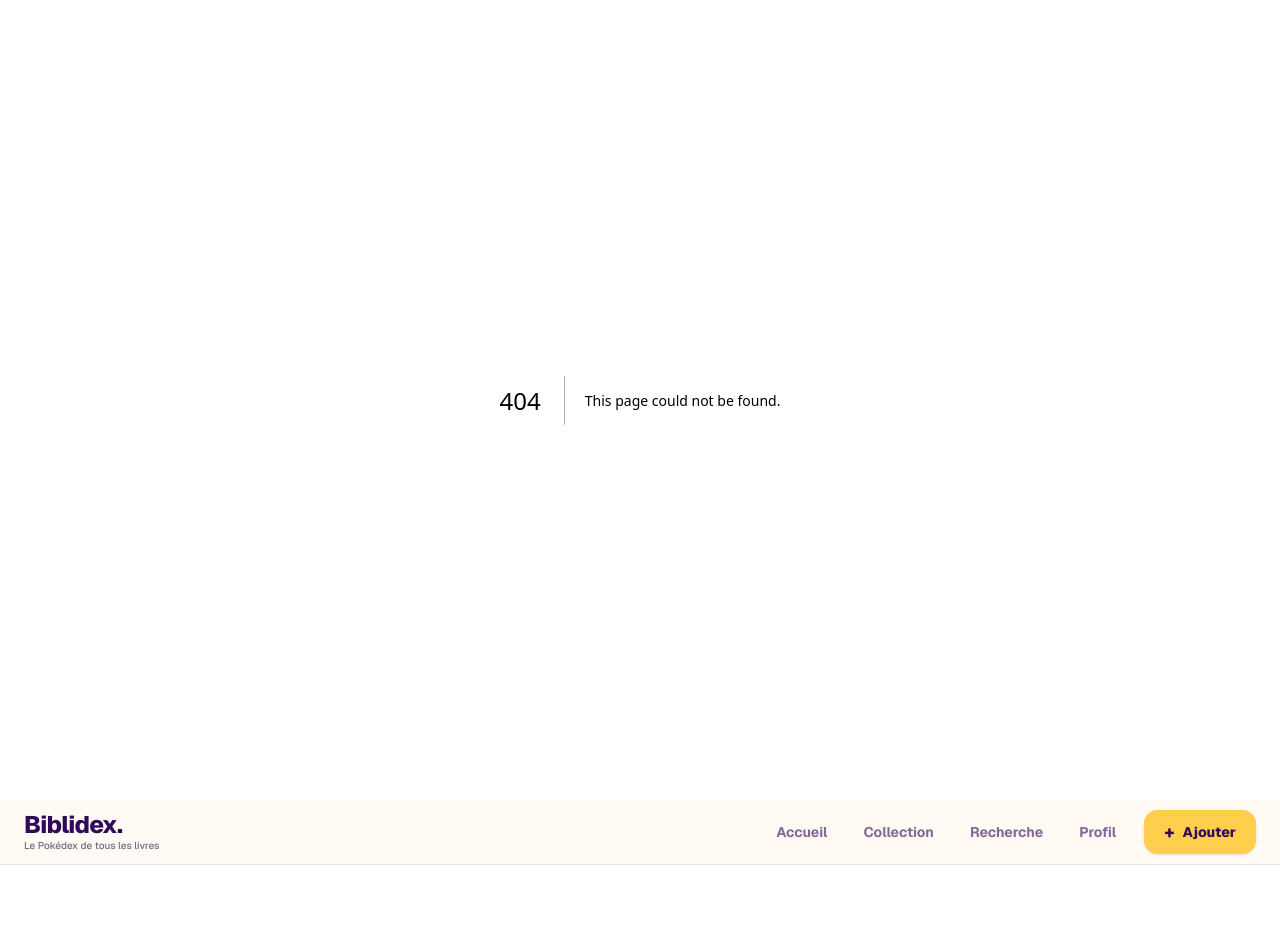
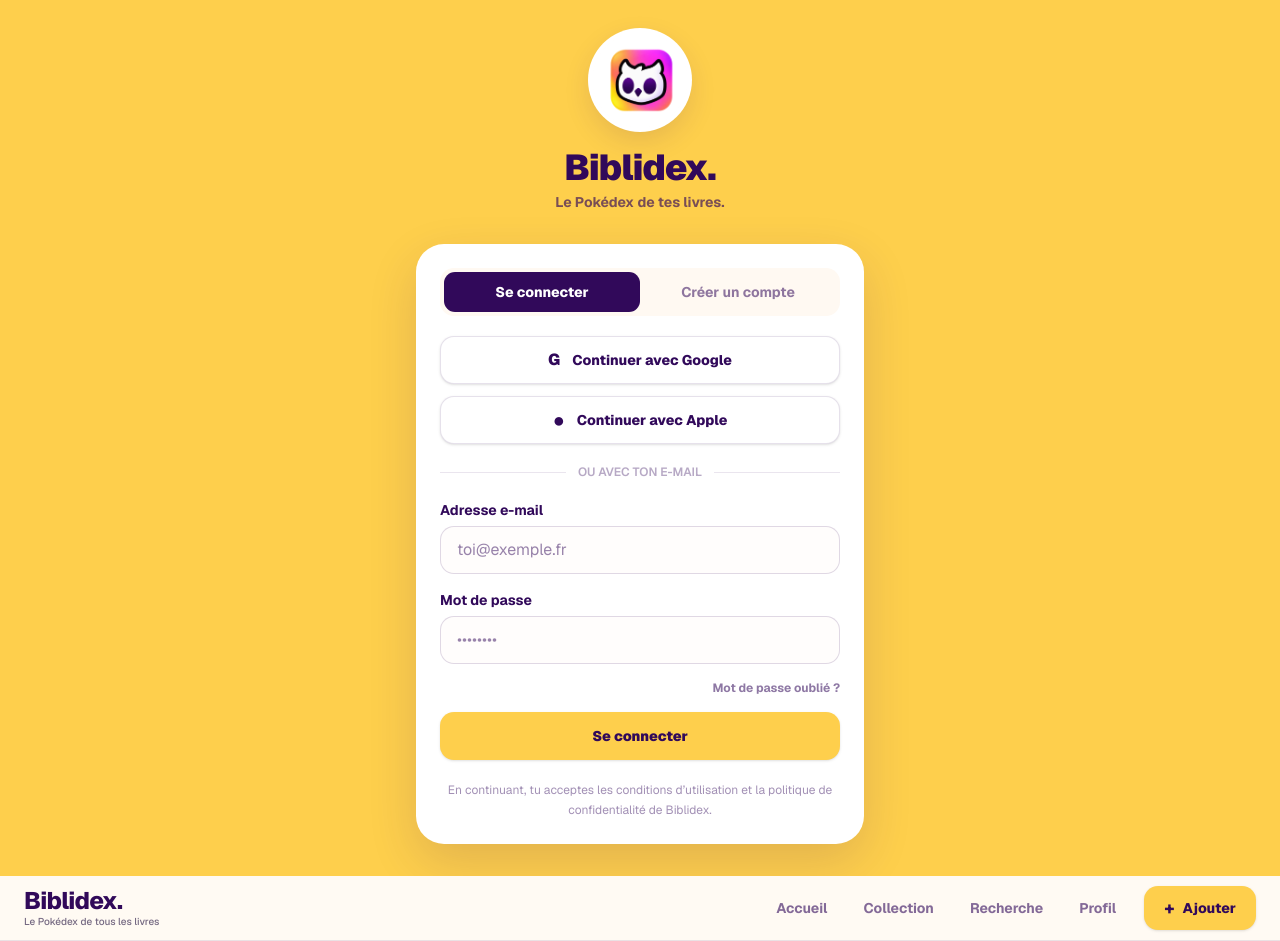
Before and after one commit to MedReyn/biblidex, a Next.js app: page /auth in a window 1280 px wide. Before the commit this address had no page. Before the commit the page ends 865 px from the top, so only its background shows below. Built offline with nearby package versions, Linux system fonts and the light colour scheme; no server answers.

Commit message:
feat(auth): add Biblidex authentication foundation

```diff
--- /dev/null
+++ b/app/auth/page.tsx
@@ -0,0 +1,158 @@
+"use client";
+
+import Image from "next/image";
+import { FormEvent, useEffect, useState } from "react";
+import { useRouter, useSearchParams } from "next/navigation";
+import { createClient } from "../lib/supabase/client";
+
+type Mode = "login" | "signup";
+
+export default function AuthPage() {
+  const router = useRouter();
+  const searchParams = useSearchParams();
+  const supabase = createClient();
+  const [mode, setMode] = useState<Mode>(searchParams.get("mode") === "signup" ? "signup" : "login");
+  const [email, setEmail] = useState("");
+  const [password, setPassword] = useState("");
+  const [confirmation, setConfirmation] = useState("");
+  const [loading, setLoading] = useState(false);
+  const [socialLoading, setSocialLoading] = useState<"google" | "apple" | null>(null);
+  const [message, setMessage] = useState("");
+  const [error, setError] = useState("");
+
+  useEffect(() => {
+    const requestedMode = searchParams.get("mode");
+    if (requestedMode === "signup" || requestedMode === "login") setMode(requestedMode);
+    if (searchParams.get("error") === "auth_callback") setError("La connexion n’a pas pu être finalisée. Réessaie.");
+  }, [searchParams]);
+
+  function switchMode(nextMode: Mode) {
+    setMode(nextMode);
+    setError("");
+    setMessage("");
+    router.replace(nextMode === "signup" ? "/auth?mode=signup" : "/auth");
+  }
+
+  async function handleSubmit(event: FormEvent<HTMLFormElement>) {
+    event.preventDefault();
+    setLoading(true);
+    setError("");
+    setMessage("");
+
+    if (mode === "signup" && password !== confirmation) {
+      setError("Les mots de passe ne correspondent pas.");
+      setLoading(false);
+      return;
+    }
+
+    const result =
+      mode === "signup"
+        ? await supabase.auth.signUp({
+            email,
+            password,
+            options: { emailRedirectTo: window.location.origin + "/auth/callback" },
+          })
+        : await supabase.auth.signInWithPassword({ email, password });
+
+    if (result.error) {
+      setError(result.error.message);
+      setLoading(false);
+      return;
+    }
+
+    if (mode === "signup") {
+      setMessage("Compte créé. Vérifie ton e-mail pour confirmer ton adresse.");
+      setLoading(false);
+      return;
+    }
+
+    router.replace("/");
+    router.refresh();
+  }
+
+  async function handleSocial(provider: "google" | "apple") {
+    setSocialLoading(provider);
+    setError("");
+
+    const { data, error: authError } = await supabase.auth.signInWithOAuth({
+      provider,
+      options: {
+        redirectTo: window.location.origin + "/auth/callback?next=/",
+      },
+    });
+
+    if (authError) {
+      setError(authError.message);
+      setSocialLoading(null);
+      return;
+    }
+
+    if (data.url) window.location.assign(data.url);
+  }
+
+  return (
+    <main className="min-h-[100dvh] bg-[#FECF4C] px-4 py-8 sm:px-6">
+      <div className="mx-auto flex min-h-[calc(100dvh-4rem)] w-full max-w-md flex-col justify-center">
+        <div className="text-center">
+          <div className="mx-auto flex h-24 w-24 items-center justify-center rounded-full bg-white shadow-[0_10px_30px_rgba(49,9,90,0.14)] ring-4 ring-white">
+            <Image src="/logo/biblidex-owl.png" alt="Biblidex" width={82} height={82} priority className="h-[76px] w-[76px] object-contain" />
+          </div>
+          <h1 className="mt-5 text-4xl font-black tracking-tight text-[#31095A]">Biblidex.</h1>
+          <p className="mt-1 text-sm font-bold text-[#31095A]/65">Le Pokédex de tes livres.</p>
+        </div>
+
+        <section className="mt-8 rounded-[28px] bg-white p-5 shadow-[0_18px_50px_rgba(49,9,90,0.14)] sm:p-6">
+          <div className="grid grid-cols-2 rounded-[14px] bg-[#FFF9F2] p-1">
+            <button type="button" onClick={() => switchMode("login")} className={mode === "login" ? "rounded-[11px] bg-[#31095A] px-3 py-2.5 text-sm font-extrabold text-white" : "rounded-[11px] px-3 py-2.5 text-sm font-bold text-[#31095A]/55"}>Se connecter</button>
+            <button type="button" onClick={() => switchMode("signup")} className={mode === "signup" ? "rounded-[11px] bg-[#31095A] px-3 py-2.5 text-sm font-extrabold text-white" : "rounded-[11px] px-3 py-2.5 text-sm font-bold text-[#31095A]/55"}>Créer un compte</button>
+          </div>
+
+          <div className="mt-5 grid gap-3">
+            <SocialButton label="Continuer avec Google" onClick={() => handleSocial("google")} loading={socialLoading === "google"} icon={<GoogleIcon />} />
+            <SocialButton label="Continuer avec Apple" onClick={() => handleSocial("apple")} loading={socialLoading === "apple"} icon={<AppleIcon />} />
+          </div>
+
+          <div className="my-5 flex items-center gap-3 text-xs font-semibold text-[#31095A]/35">
+            <div className="h-px flex-1 bg-[#31095A]/10" /><span>OU AVEC TON E-MAIL</span><div className="h-px flex-1 bg-[#31095A]/10" />
+          </div>
+
+          <form onSubmit={handleSubmit} className="grid gap-4">
+            <label className="grid gap-1.5">
+              <span className="text-sm font-bold text-[#31095A]">Adresse e-mail</span>
+              <input type="email" required autoComplete="email" value={email} onChange={(event) => setEmail(event.target.value)} className="min-h-12 rounded-[14px] border border-[#31095A]/15 bg-[#FFFDFC] px-4 text-base text-[#31095A] outline-none transition focus:border-[#F837E2] focus:ring-2 focus:ring-[#F837E2]/15" placeholder="toi@exemple.fr" />
+            </label>
+
+            <label className="grid gap-1.5">
+              <span className="text-sm font-bold text-[#31095A]">Mot de passe</span>
+              <input type="password" required minLength={6} autoComplete={mode === "signup" ? "new-password" : "current-password"} value={password} onChange={(event) => setPassword(event.target.value)} className="min-h-12 rounded-[14px] border border-[#31095A]/15 bg-[#FFFDFC] px-4 text-base text-[#31095A] outline-none transition focus:border-[#F837E2] focus:ring-2 focus:ring-[#F837E2]/15" placeholder="••••••••" />
+            </label>
+
+            {mode === "signup" && (
+              <label className="grid gap-1.5">
+                <span className="text-sm font-bold text-[#31095A]">Confirmer le mot de passe</span>
+                <input type="password" required minLength={6} autoComplete="new-password" value={confirmation} onChange={(event) => setConfirmation(event.target.value)} className="min-h-12 rounded-[14px] border border-[#31095A]/15 bg-[#FFFDFC] px-4 text-base text-[#31095A] outline-none transition focus:border-[#F837E2] focus:ring-2 focus:ring-[#F837E2]/15" placeholder="••••••••" />
+              </label>
+            )}
+
+            {mode === "login" && <button type="button" className="justify-self-end text-xs font-bold text-[#31095A]/55 hover:text-[#31095A]">Mot de passe oublié ?</button>}
+            {error && <p role="alert" className="rounded-[12px] bg-red-50 px-3 py-2.5 text-sm font-semibold text-red-700">{error}</p>}
+            {message && <p role="status" className="rounded-[12px] bg-green-50 px-3 py-2.5 text-sm font-semibold text-green-700">{message}</p>}
+
+            <button type="submit" disabled={loading} className="min-h-12 rounded-[14px] bg-[#FECF4C] px-4 py-3 text-sm font-black text-[#31095A] shadow-sm transition active:scale-[0.99] disabled:cursor-wait disabled:opacity-60">
+              {loading ? "Chargement..." : mode === "login" ? "Se connecter" : "Créer mon compte"}
+            </button>
+          </form>
+
+          <p className="mt-5 text-center text-xs leading-5 text-[#31095A]/45">En continuant, tu acceptes les conditions d’utilisation et la politique de confidentialité de Biblidex.</p>
+        </section>
+      </div>
+    </main>
+  );
+}
+
+function SocialButton({ label, onClick, loading, icon }: { label: string; onClick: () => void; loading: boolean; icon: React.ReactNode }) {
+  return <button type="button" onClick={onClick} disabled={loading} className="flex min-h-12 items-center justify-center gap-3 rounded-[14px] border border-[#31095A]/12 bg-white px-4 text-sm font-extrabold text-[#31095A] shadow-sm transition hover:bg-[#FFF9F2] active:scale-[0.99] disabled:opacity-60">{icon}{loading ? "Redirection..." : label}</button>;
+}
+
+function GoogleIcon() { return <span aria-hidden="true" className="text-base font-black">G</span>; }
+function AppleIcon() { return <span aria-hidden="true" className="text-xl leading-none">●</span>; }
```
